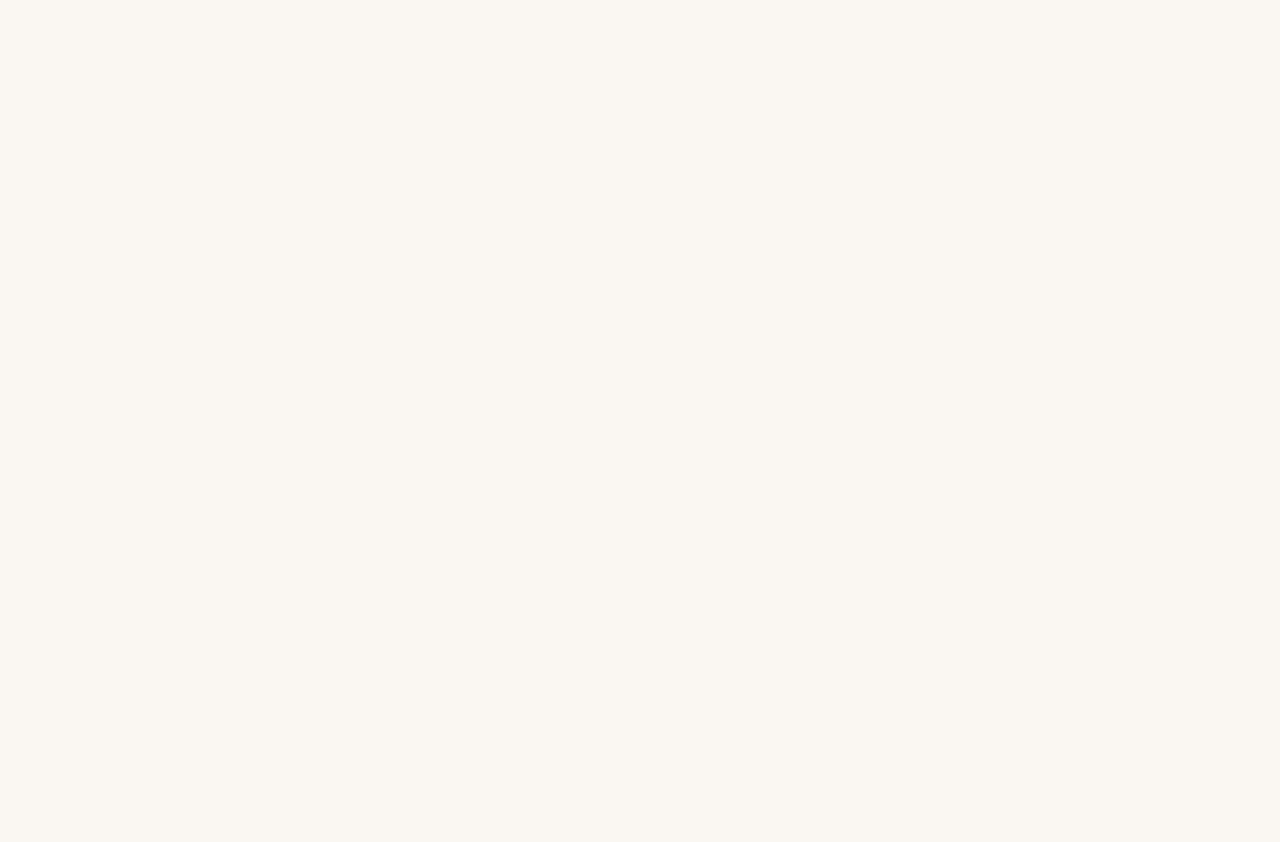
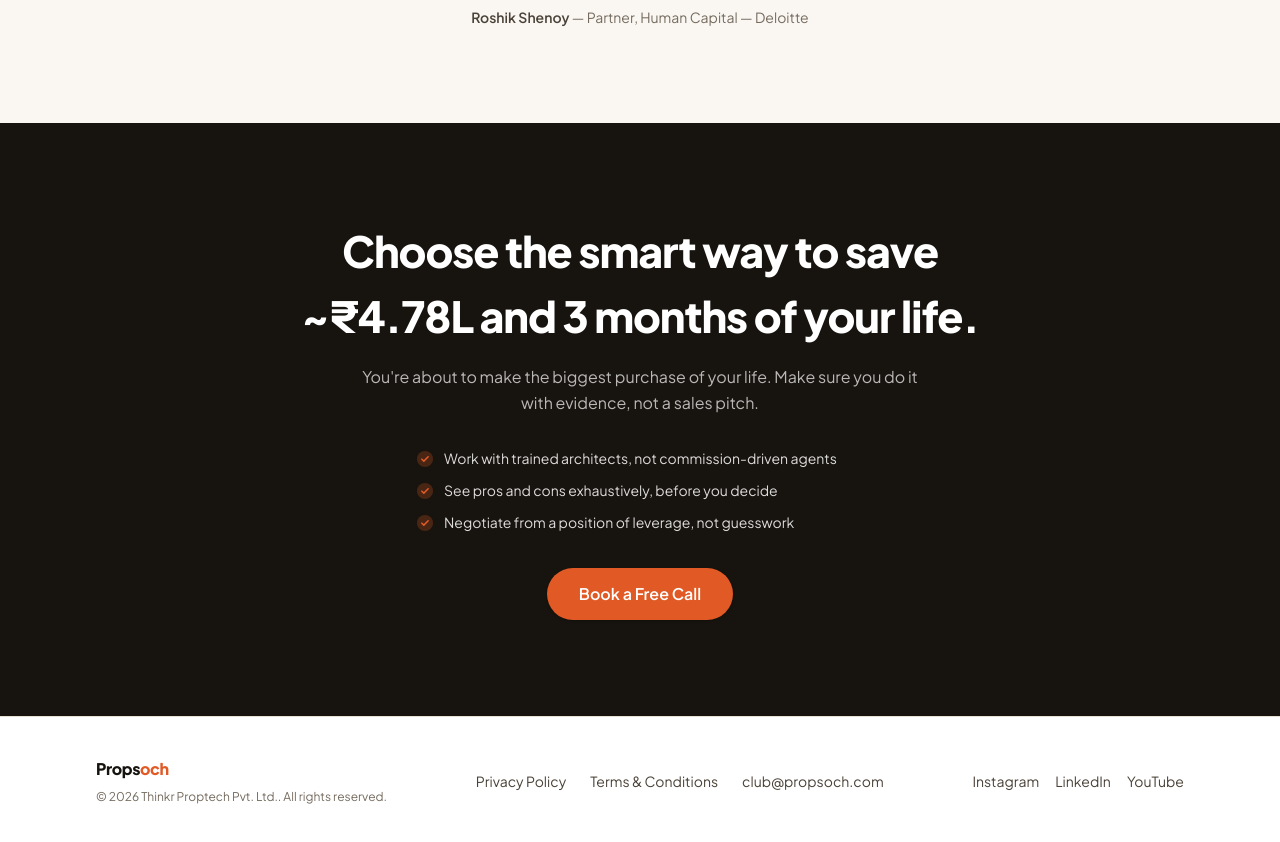
Before and after one commit to anishcodes-0-9/Propsoch, a Next.js app: page / in a window 1280 px wide. Shown: the part 2760-3602 px from the top of the page. Before the commit the page ends 2496 px from the top, so only its background shows below. Built offline with nearby package versions, Linux system fonts and the light colour scheme.

Commit message:
Add testimonial, final CTA and footer
Completes the page composition end to end. Final CTA uses an
inverted dark section for a clear closing visual beat instead of
another light card-on-paper section.

```diff
--- a/app/page.tsx
+++ b/app/page.tsx
@@ -3,17 +3,23 @@ import Hero from "@/components/Hero";
 import TrustBar from "@/components/TrustBar";
 import BrochureReality from "@/components/BrochureReality";
 import JourneyTimeline from "@/components/JourneyTimeline";
+import Testimonial from "@/components/Testimonial";
+import FinalCta from "@/components/FinalCta";
+import Footer from "@/components/Footer";
 
 export default function Home() {
   return (
     <>
       <NavBar />
-      <main id="top">
+      <main id="top" className="flex-1">
         <Hero />
         <TrustBar />
         <BrochureReality />
         <JourneyTimeline />
+        <Testimonial />
+        <FinalCta />
       </main>
+      <Footer />
     </>
   );
 }
--- /dev/null
+++ b/components/FinalCta.tsx
@@ -0,0 +1,46 @@
+import { finalCta } from "@/lib/content";
+
+export default function FinalCta() {
+  return (
+    <section className="bg-ink py-16 sm:py-20 md:py-24">
+      <div className="mx-auto max-w-3xl px-5 text-center sm:px-8">
+        <h2 className="text-h2 font-extrabold tracking-tight text-white">
+          {finalCta.heading}
+        </h2>
+        <p className="mx-auto mt-4 max-w-xl text-base leading-relaxed text-white/70">
+          {finalCta.subhead}
+        </p>
+
+        <ul className="mx-auto mt-8 flex max-w-md flex-col gap-3 text-left">
+          {finalCta.benefits.map((benefit) => (
+            <li key={benefit} className="flex items-start gap-2.5 text-sm text-white/85">
+              <svg
+                aria-hidden="true"
+                viewBox="0 0 20 20"
+                className="mt-0.5 h-4.5 w-4.5 shrink-0 text-brand"
+                fill="none"
+              >
+                <circle cx="10" cy="10" r="9" fill="currentColor" opacity="0.25" />
+                <path
+                  d="M6.5 10.2l2.2 2.2 4.8-4.9"
+                  stroke="currentColor"
+                  strokeWidth="1.7"
+                  strokeLinecap="round"
+                  strokeLinejoin="round"
+                />
+              </svg>
+              {benefit}
+            </li>
+          ))}
+        </ul>
+
+        <a
+          href={finalCta.cta.href}
+          className="mt-9 inline-flex items-center justify-center rounded-full bg-brand px-8 py-3.5 text-sm font-semibold text-white shadow-sm transition-colors hover:bg-brand-dark sm:text-base"
+        >
+          {finalCta.cta.label}
+        </a>
+      </div>
+    </section>
+  );
+}
--- /dev/null
+++ b/components/Footer.tsx
@@ -0,0 +1,48 @@
+import { footer } from "@/lib/content";
+
+export default function Footer() {
+  return (
+    <footer className="border-t border-line bg-paper-raised">
+      <div className="mx-auto flex max-w-6xl flex-col gap-6 px-5 py-10 sm:flex-row sm:items-center sm:justify-between sm:px-8">
+        <div>
+          <a href="#top" className="text-base font-extrabold tracking-tight text-ink">
+            Props<span className="text-brand">och</span>
+          </a>
+          <p className="mt-2 text-xs text-muted">
+            © {footer.year} {footer.company}. All rights reserved.
+          </p>
+        </div>
+
+        <nav aria-label="Footer" className="flex flex-wrap items-center gap-x-6 gap-y-2">
+          {footer.links.map((link) => (
+            <a
+              key={link.label}
+              href={link.href}
+              className="text-sm text-ink-soft hover:text-brand-dark"
+            >
+              {link.label}
+            </a>
+          ))}
+          <a href={`mailto:${footer.email}`} className="text-sm text-ink-soft hover:text-brand-dark">
+            {footer.email}
+          </a>
+        </nav>
+
+        <ul className="flex items-center gap-4">
+          {footer.social.map((item) => (
+            <li key={item.label}>
+              <a
+                href={item.href}
+                className="text-sm text-ink-soft hover:text-brand-dark"
+                target="_blank"
+                rel="noreferrer"
+              >
+                {item.label}
+              </a>
+            </li>
+          ))}
+        </ul>
+      </div>
+    </footer>
+  );
+}
--- /dev/null
+++ b/components/Testimonial.tsx
@@ -0,0 +1,24 @@
+import { testimonial } from "@/lib/content";
+
+export default function Testimonial() {
+  return (
+    <section id="reviews" className="mx-auto max-w-3xl px-5 py-16 text-center sm:px-8 md:py-24">
+      <svg
+        aria-hidden="true"
+        viewBox="0 0 32 24"
+        className="mx-auto h-8 w-8 text-brand-soft"
+        fill="currentColor"
+      >
+        <path d="M0 24V13.6C0 6 4.9 1 12.6 0l1.2 3.6C9 4.9 6.4 7.7 6 12h6.6v12H0Zm18 0V13.6C18 6 22.9 1 30.6 0l1.2 3.6C27 4.9 24.4 7.7 24 12h6.6v12H18Z" />
+      </svg>
+      <blockquote className="mt-6 text-xl font-semibold leading-snug text-ink sm:text-2xl">
+        “{testimonial.quote}”
+      </blockquote>
+      <footer className="mt-5 text-sm text-muted">
+        <span className="font-semibold text-ink-soft">{testimonial.name}</span>
+        {" — "}
+        {testimonial.role}
+      </footer>
+    </section>
+  );
+}
```
